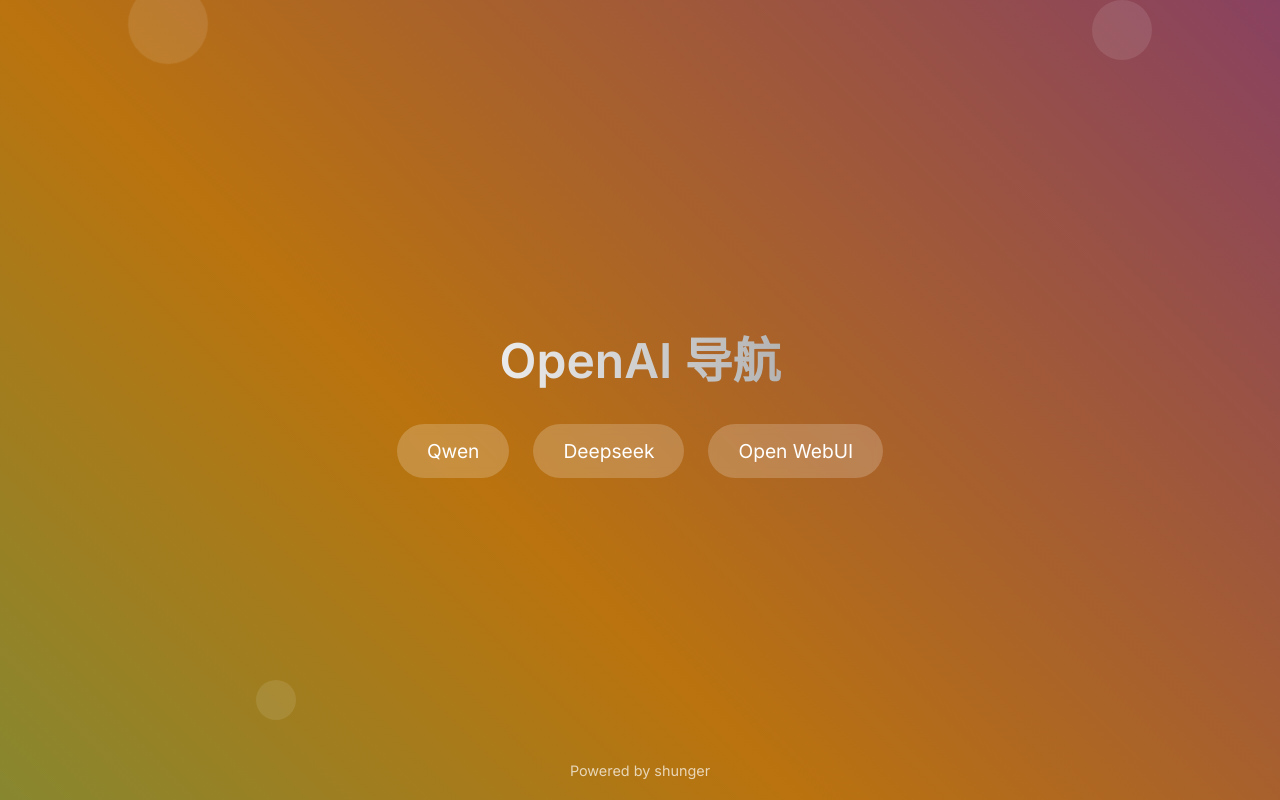
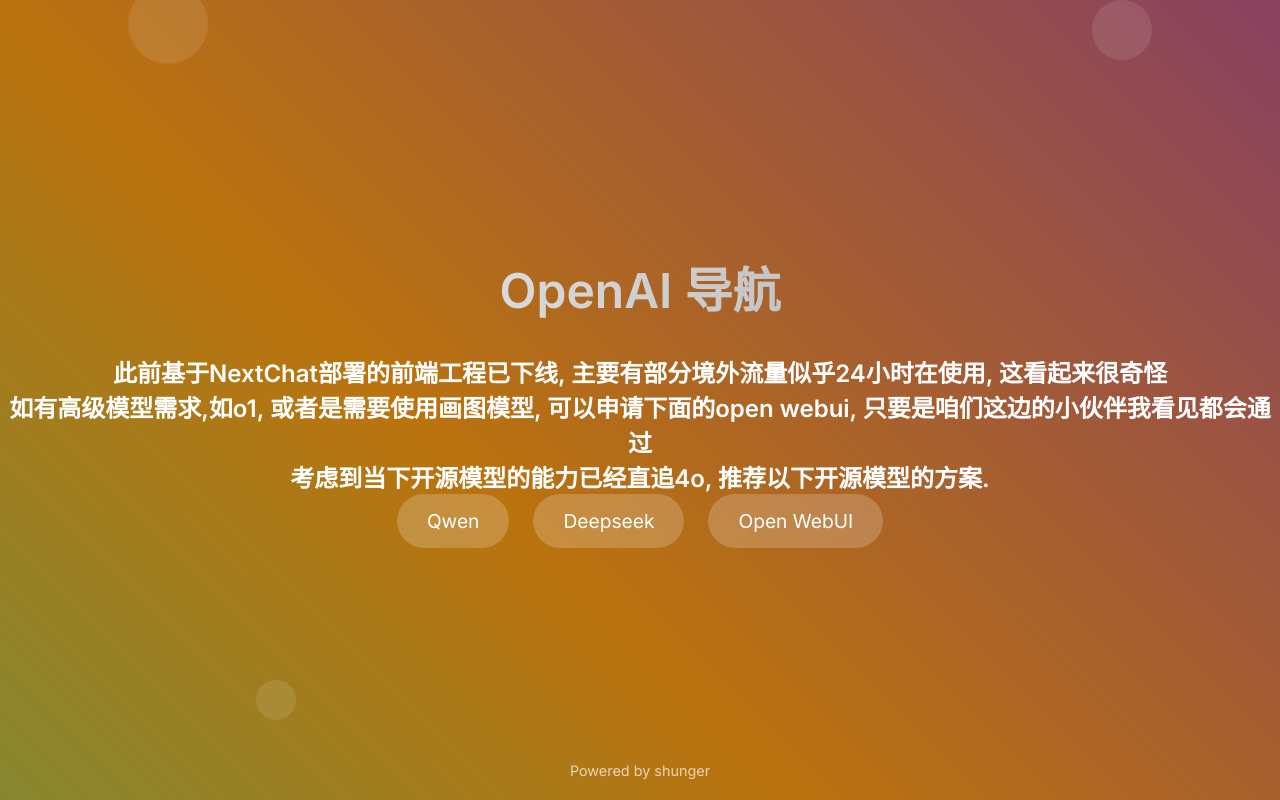
Before and after one commit to hexsean/hoaiplus, a plain HTML site: page index.html in a window 1280 px wide. Drawn offline with Linux system fonts and the light colour scheme.

Commit message:
close ai关停

```diff
--- a/index.html
+++ b/index.html
@@ -267,6 +267,9 @@
     </div>
     <div class="content">
         <h1>OpenAI 导航</h1>
+        <h2>此前基于NextChat部署的前端工程已下线, 主要有部分境外流量似乎24小时在使用, 这看起来很奇怪</h2>
+        <h2>如有高级模型需求,如o1, 或者是需要使用画图模型, 可以申请下面的open webui, 只要是咱们这边的小伙伴我看见都会通过</h2>
+        <h2>考虑到当下开源模型的能力已经直追4o, 推荐以下开源模型的方案.</h2>
         <div class="nav-buttons">
 <!--            <a href="https://openai.shunger.store/plus" class="nav-button">-->
 <!--                Plus 版本-->
```
